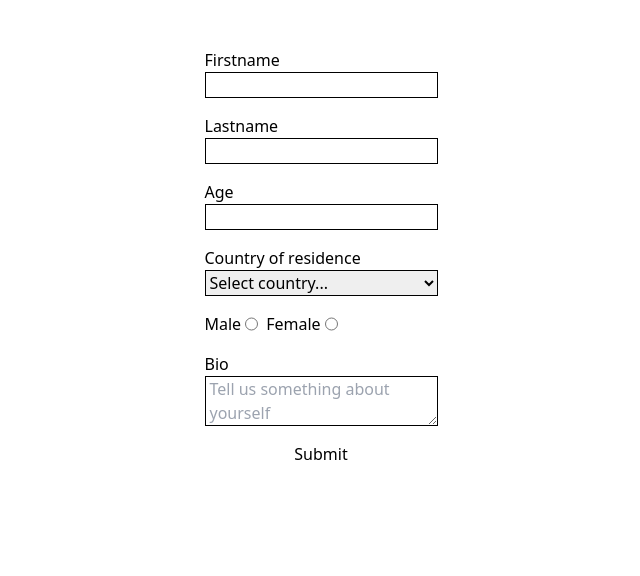
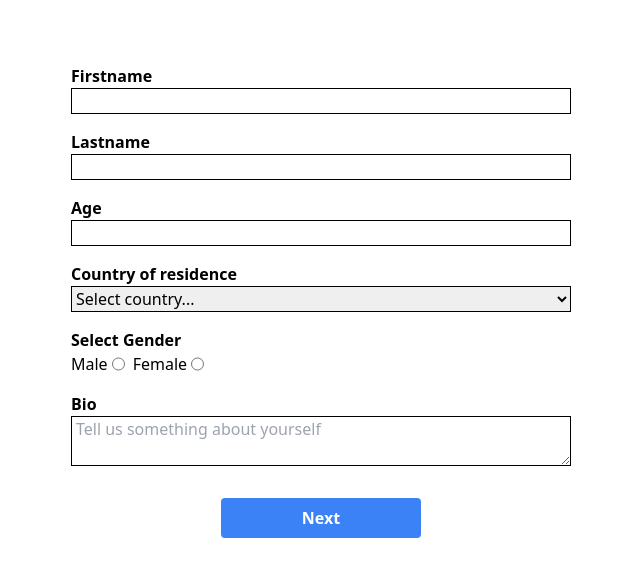
Before and after one commit to GigiDev7/react-wizard, a React (Create React App) app: page / in a window 1280 px wide. Shown: the top 576 px of the page, without its empty margins (319-959 px from the left). Built offline with nearby package versions, Linux system fonts and the light colour scheme.

Commit message:
FIX: minor fixes

```diff
--- a/src/App.tsx
+++ b/src/App.tsx
@@ -10,7 +10,7 @@ function App() {
   };
 
   return (
-    <div className="flex justify-center mt-12">
+    <div className="flex justify-center mt-16">
       {step === 0 ? (
         <UserInfo changeStep={changeStep} />
       ) : (
--- a/src/components/UserInfo.tsx
+++ b/src/components/UserInfo.tsx
@@ -50,9 +50,11 @@ const UserInfo = ({ changeStep }: IProps) => {
         }}
       >
         {({ errors, touched }) => (
-          <Form className="flex flex-col gap-4 ">
+          <Form className="flex flex-col gap-4 w-[500px]">
             <div className="flex flex-col ">
-              <label htmlFor="firstname">Firstname</label>
+              <label className="font-semibold" htmlFor="firstname">
+                Firstname
+              </label>
               <Field
                 type="text"
                 id="firstname"
@@ -64,7 +66,9 @@ const UserInfo = ({ changeStep }: IProps) => {
               ) : null}
             </div>
             <div className="flex flex-col ">
-              <label htmlFor="lastname">Lastname</label>
+              <label className="font-semibold" htmlFor="lastname">
+                Lastname
+              </label>
               <Field
                 type="text"
                 className="border-black border-[1px]"
@@ -76,7 +80,9 @@ const UserInfo = ({ changeStep }: IProps) => {
               ) : null}
             </div>
             <div className="flex flex-col ">
-              <label htmlFor="age">Age</label>
+              <label className="font-semibold" htmlFor="age">
+                Age
+              </label>
               <Field
                 type="number"
                 className="border-black border-[1px]"
@@ -88,7 +94,7 @@ const UserInfo = ({ changeStep }: IProps) => {
               ) : null}
             </div>
             <div className="flex flex-col ">
-              <label>Country of residence</label>
+              <label className="font-semibold">Country of residence</label>
               <Field
                 className="border-black border-[1px]"
                 name="residence"
@@ -106,6 +112,7 @@ const UserInfo = ({ changeStep }: IProps) => {
               ) : null}
             </div>
             <div>
+              <p className="font-semibold">Select Gender</p>
               <div className=" gap-1 inline-flex">
                 <label>Male</label>
                 <Field
@@ -131,7 +138,7 @@ const UserInfo = ({ changeStep }: IProps) => {
               ) : null}
             </div>
             <div className="flex flex-col">
-              <label>Bio</label>
+              <label className="font-semibold">Bio</label>
               <Field
                 placeholder="Tell us something about yourself"
                 name="bio"
@@ -140,7 +147,12 @@ const UserInfo = ({ changeStep }: IProps) => {
               />
             </div>
 
-            <button type="submit">Submit</button>
+            <button
+              className="bg-blue-500 hover:bg-blue-600 px-4 py-2 rounded mt-4 w-[40%] mx-auto text-white font-semibold"
+              type="submit"
+            >
+              Next
+            </button>
           </Form>
         )}
       </Formik>
--- a/src/components/UserItems.tsx
+++ b/src/components/UserItems.tsx
@@ -45,9 +45,9 @@ const UserItems = ({ changeStep }: IProps) => {
         ) : (
           <>
             <div className="flex justify-between ">
-              <p className="w-[30%] text-center">Item Name</p>
-              <p className="w-[30%] text-center">Item Price</p>
-              <p className="w-[30%] text-center">Item Quantity</p>
+              <p className="w-[30%] text-center font-semibold">Item Name</p>
+              <p className="w-[30%] text-center font-semibold">Item Price</p>
+              <p className="w-[30%] text-center font-semibold">Item Quantity</p>
             </div>
             <div className="border-[2px] border-gray-200">
               {items.map((el) => (
--- a/src/reducers/itemReducer.tsx
+++ b/src/reducers/itemReducer.tsx
@@ -1,3 +1,5 @@
+import { ADD_ITEM, EDIT_ITEM, REMOVE_ITEM } from "../constants";
+
 export interface IItem {
   id: string;
   name: string;
@@ -7,17 +9,17 @@ export interface IItem {
 }
 
 interface AddItemAction {
-  readonly type: "ADD_ITEM";
+  readonly type: typeof ADD_ITEM;
   readonly payload: IItem;
 }
 
 interface RemoveItemAction {
-  readonly type: "REMOVE_ITEM";
+  readonly type: typeof REMOVE_ITEM;
   readonly payload: string;
 }
 
 interface EditItemAction {
-  readonly type: "EDIT_ITEM";
+  readonly type: typeof EDIT_ITEM;
   readonly payload: IItem;
 }
 
@@ -29,25 +31,22 @@ type Action = AddItemAction | RemoveItemAction | EditItemAction;
 
 export const itemReducer = (
   state: IItemsState = {
-    items: [
-      { id: "1", description: "desc", name: "item", price: 100, quantity: 2 },
-      { id: "2", description: "desc", name: "item", price: 200, quantity: 2 },
-    ],
+    items: [],
   },
   action: Action
 ) => {
   switch (action.type) {
-    case "ADD_ITEM":
+    case ADD_ITEM:
       return { ...state, items: [...state.items, action.payload] };
 
-    case "REMOVE_ITEM": {
+    case REMOVE_ITEM: {
       const filteredItems = state.items.filter(
         (el) => el.id !== action.payload
       );
       return { ...state, items: filteredItems };
     }
 
-    case "EDIT_ITEM": {
+    case EDIT_ITEM: {
       const filteredItems = state.items.filter(
         (el) => el.id !== action.payload.id
       );
--- a/src/reducers/userReducer.tsx
+++ b/src/reducers/userReducer.tsx
@@ -10,7 +10,7 @@ export interface IUser {
 }
 
 export interface CreateUSerAction {
-  readonly type: "CREATE_USER";
+  readonly type: typeof CREATE_USER;
   readonly payload: IUser;
 }
 
```
